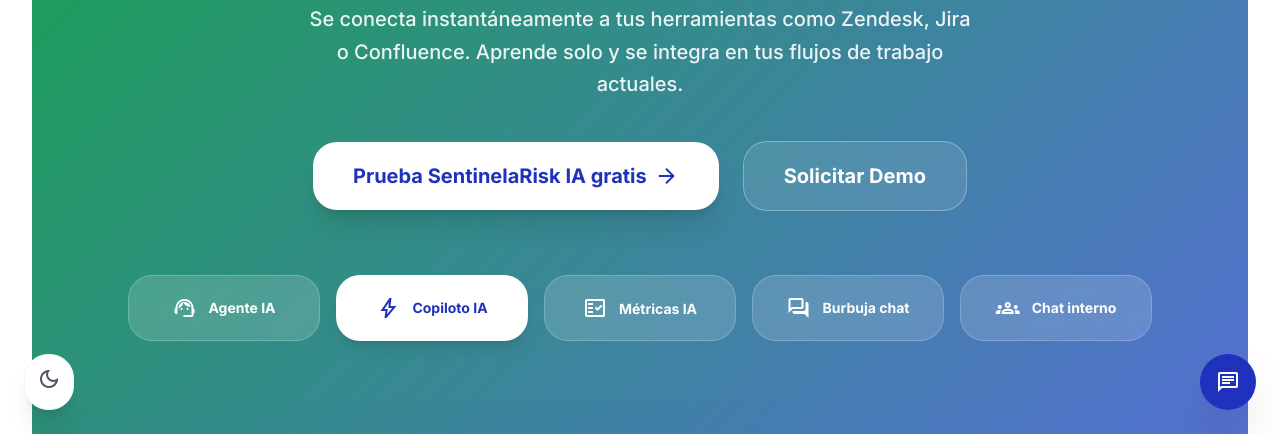
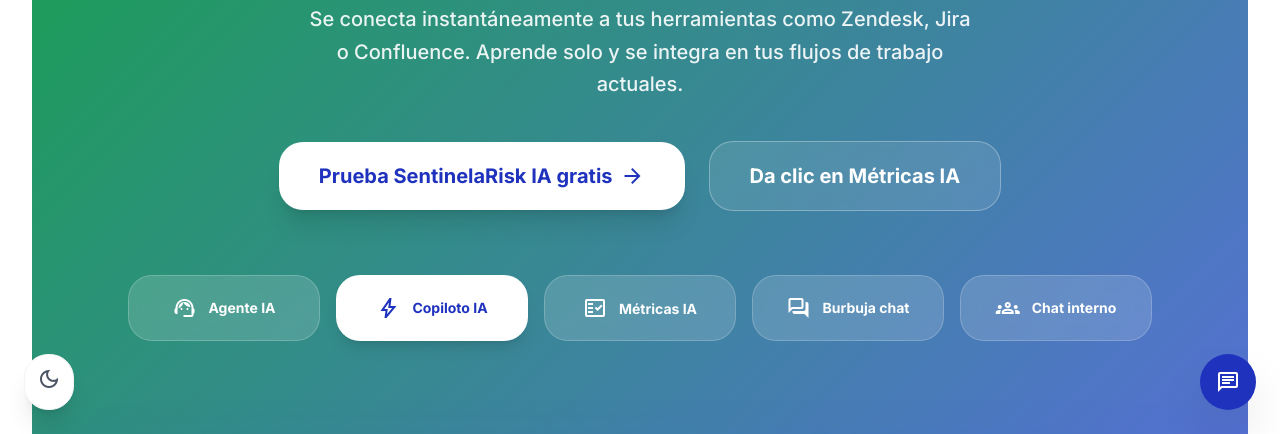
Before and after one commit to pamealba10/IA_costumer, a plain HTML site: page index.html in a window 1280 px wide. Shown: the part 366-800 px from the top of the page. Drawn offline with nearby package versions, Linux system fonts and the light colour scheme.

Commit message:
nuevos cambios

```diff
--- a/index.html
+++ b/index.html
@@ -75,7 +75,7 @@
                             <span class="material-symbols-outlined ml-2 font-bold group-hover:translate-x-2 transition-transform">arrow_forward</span>
 </button>
 <button class="bg-white/10 backdrop-blur-md text-white border border-white/30 px-10 py-5 rounded-2xl font-bold text-xl hover:bg-white/20 transition-all flex items-center">
-                            Solicitar Demo
+                            Da clic en Métricas IA
                         </button>
 </div>
 </div>
```
Also changed, not shown: metricas.html (+1 -1 lines).
